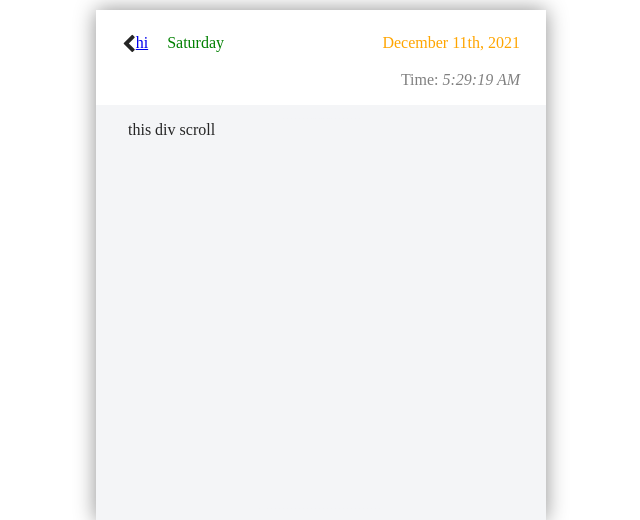
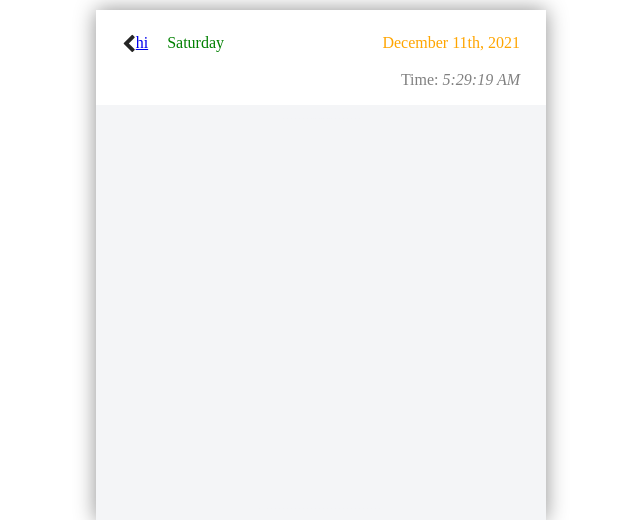
Before and after one commit to pranay213/project, a CodeIgniter app: page /database/ in a window 1280 px wide. Shown: the top 520 px of the page, without its empty margins (319-959 px from the left). Run offline with CodeIgniter, Linux system fonts and the light colour scheme; data that the repository does not hold is empty; some libraries are stand-ins or nearby versions.

Commit message:
Update index.php

```diff
--- a/application/views/user/index.php
+++ b/application/views/user/index.php
@@ -109,7 +109,7 @@
       <!-- today date -->
     <?php endforeach;?>
     <?php endif;?>
-	<div id='scrollhere'>this div scroll</div>
+
   </div>
 
 </body>
```
